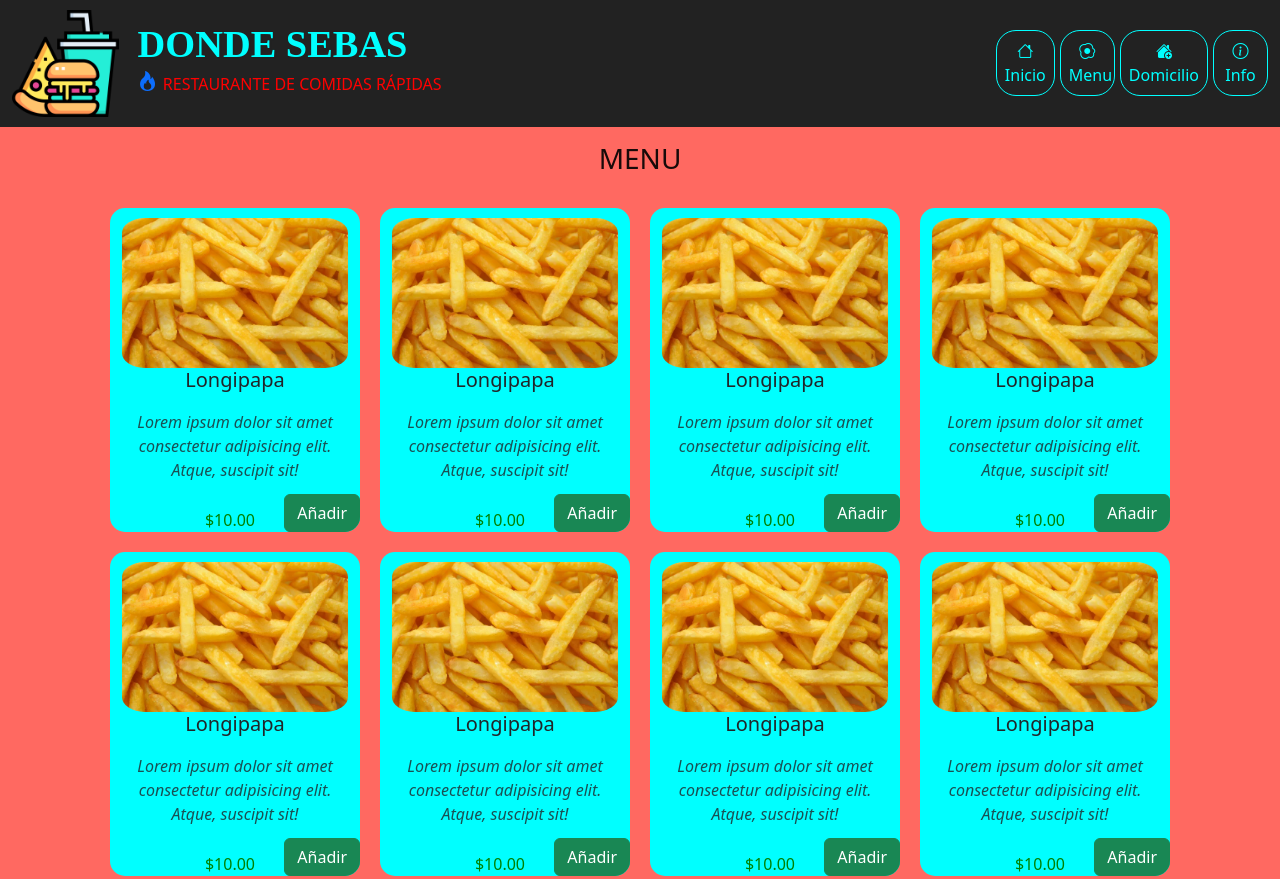
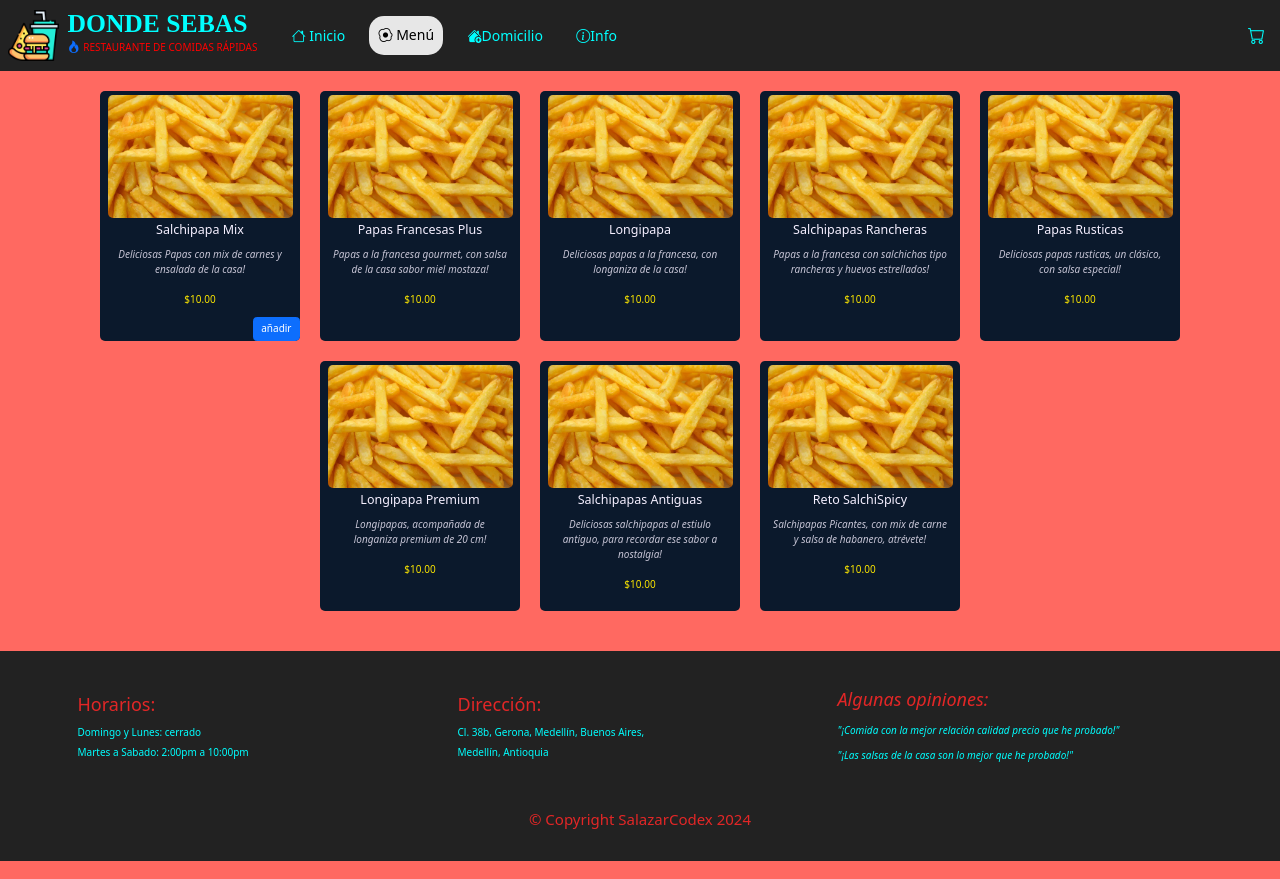
Before and after one commit to Morgone12/dondesebas, a plain HTML site: page menu.html in a window 1280 px wide. Shown: the top 879 px of the page. Drawn offline with nearby package versions, Linux system fonts and the light colour scheme.

Commit message:
add advances on addToCart function and extractMenuItemData function.

```diff
--- a/js/script.js
+++ b/js/script.js
@@ -81,7 +81,7 @@ $(function () {
     $ajaxUtils.sendGetRequest(
       menuHtml,
       function (responseText) {
-        document.querySelector("#main-menu-content").innerHTML = responseText;
+        document.getElementById("main-menu-content").innerHTML = responseText;
       },
       false
     );
--- a/menu.html
+++ b/menu.html
@@ -23,7 +23,7 @@
   </head>
   <body>
     <header>
-      <nav class="navbar navbar-expand-lg navbar-light fixed-top!important">
+      <nav class="navbar navbar-expand-lg navbar-light fixed-top">
         <div id="header-nav" class="container-fluid">
           <a id="logo-container" href="index.html" class="d-none d-sm-block">
             <img id="logo-img" src="images/comida-rapida.png" alt="Logo" />
@@ -52,40 +52,43 @@
           </button>
 
           <div class="collapse navbar-collapse" id="collapsable-nav">
-            <ul class="navbar-nav ms-auto nav-list">
+            <ul class="navbar-nav nav-list">
               <li class="nav-item">
                 <a class="nav-link" href="index.html">
-                  <i class="bi bi-house"></i
-                  ><br class="d-none d-sm-block" />Inicio
+                  <i class="bi bi-house"></i> Inicio
                 </a>
               </li>
-              <li class="nav-item men">
+              <li class="nav-item active">
                 <a class="nav-link" href="menu.html">
                   <i class="bi bi-egg-fried"></i>
-                  <br class="d-none d-sm-block" />Menu
-                </a>
-              </li>
-              <li class="nav-item domicilios">
-                <a class="nav-link" href="contactanos.html">
-                  <i class="bi bi-house-add-fill"></i
-                  ><br class="d-none d-sm-block" />Domicilio
+                  Menú
                 </a>
               </li>
               <li class="nav-item">
-                <a class="nav-link info" href="acercade.html">
-                  <i class="bi bi-info-circle"></i
-                  ><br class="d-none d-sm-block" />Info
+                <a class="nav-link domicilios" href="contactanos.html">
+                  <i class="bi bi-house-add-fill"></i>Domicilio
+                </a>
+              </li>
+              <li class="nav-item">
+                <a class="nav-link" href="acercade.html">
+                  <i class="bi bi-info-circle"></i>Info
                 </a>
               </li>
             </ul>
+            <div id="cart-button" class="cart-button">
+              <div class="cart-container">
+                <a href="#" class="nav-link"><i class="bi bi-cart"></i></a>
+                <ul id="cart-list" class="cart-list invisible-cart overflow-auto">
+                  <h3>Tus agregados al carrito:</h3>
+                </ul>
+              </div>
+            </div>
           </div>
         </div>
       </nav>
     </header>
 
-    <div id="main-menu-content" class="container-fluid">
-
-    </div>
+    <div id="main-menu-content" class="container-fluid"></div>
     <!--  End of #main-content -->
 
     <footer class="panel-footer">
@@ -125,5 +128,6 @@
       integrity="sha384-YvpcrYf0tY3lHB60NNkmXc5s9fDVZLESaAA55NDzOxhy9GkcIdslK1eN7N6jIeHz"
       crossorigin="anonymous"
     ></script>
+    <script src="./js/cart.js"></script>
   </body>
 </html>
--- a/snippets/home-snippet.html
+++ b/snippets/home-snippet.html
@@ -6,7 +6,7 @@
     <div class="home-tile col-md-4 col-sm-6 col-xs-12">
       <a href="menu.html"
         onclick="ds.cargarMenu();"><div id="menu-tile">
-          <span>menu</span>
+          <span>Menú</span>
         </div>
       </a>
     </div>
@@ -14,7 +14,7 @@
     <div class="home-tile col-md-4 col-sm-6 col-xs-12">
       <a href="specials.html"
       onclick="ds.cargarEspeciales();"><div id="specials-tile">
-          <span>especiales</span>
+          <span>Especiales</span>
         </div>
       </a>
     </div>
@@ -31,7 +31,7 @@
             loading="lazy"
             referrerpolicy="no-referrer-when-downgrade"
           ></iframe>
-          <span>ubicacion</span>
+          <span>Ubicación</span>
         </div>
       </a>
     </div>
--- a/snippets/menu-snippet.html
+++ b/snippets/menu-snippet.html
@@ -1,6 +1,35 @@
 <h3 class="text-center">Menu</h3>
       <section class="row">
-        <div class="menu-item-tile col-xs-12 col-sm-4 col-md-3">
+        <div id="menu-item-1" class="menu-item-tile col-xs-12 col-sm-4 col-md-3">
+          <div class="img-responsive menu-item-photo">
+            <img class="menu-item-photo"
+              src="images/menu-tiles.jpg.jpg"
+              alt=""
+            />
+          </div>
+          <h5 class="text-center">Salchipapa Mix</h5>
+          <p>
+            Deliciosas Papas con mix de carnes y ensalada de la casa!
+          </p>
+          <div class="text-center price">$10.00</div>
+          <button id="menu_item_button" class="btn btn-primary">añadir</button>
+        </div>
+
+        <div id="menu-item-2" class="menu-item-tile col-xs-12 col-sm-4 col-md-3">
+          <div class="img-responsive menu-item-photo">
+            <img class="menu-item-photo"
+              src="images/menu-tiles.jpg.jpg"
+              alt=""
+            />
+          </div>
+          <h5 class="text-center">Papas Francesas Plus</h5>
+          <p>
+            Papas a la francesa gourmet, con salsa de la casa sabor miel mostaza!
+          </p>
+          <div class="text-center price">$10.00</div>
+        </div>
+
+        <div id="menu-item-3" class="menu-item-tile col-xs-12 col-sm-4 col-md-3">
           <div class="img-responsive menu-item-photo">
             <img class="menu-item-photo"
               src="images/menu-tiles.jpg.jpg"
@@ -9,122 +38,78 @@
           </div>
           <h5 class="text-center">Longipapa</h5>
           <p>
-            Lorem ipsum dolor sit amet consectetur adipisicing elit. Atque,
-            suscipit sit!
+            Deliciosas papas a la francesa, con longaniza de la casa!
           </p>
           <div class="text-center price">$10.00</div>
-          <button type="button" class="btn btn-success">Añadir</button>
         </div>
 
-        <div class="menu-item-tile col-xs-12 col-sm-4 col-md-3">
+        <div id="menu-item-4" class="menu-item-tile col-xs-12 col-sm-4 col-md-3">
           <div class="img-responsive menu-item-photo">
             <img class="menu-item-photo"
               src="images/menu-tiles.jpg.jpg"
               alt=""
             />
           </div>
-          <h5 class="text-center">Longipapa</h5>
+          <h5 class="text-center">Salchipapas Rancheras</h5>
           <p>
-            Lorem ipsum dolor sit amet consectetur adipisicing elit. Atque,
-            suscipit sit!
+            Papas a la francesa con salchichas tipo rancheras y huevos estrellados!
           </p>
           <div class="text-center price">$10.00</div>
-          <button type="button" class="btn btn-success">Añadir</button>
         </div>
 
-        <div class="menu-item-tile col-xs-12 col-sm-4 col-md-3">
+        <div id="menu-item-5" class="menu-item-tile col-xs-12 col-sm-4 col-md-3">
           <div class="img-responsive menu-item-photo">
             <img class="menu-item-photo"
               src="images/menu-tiles.jpg.jpg"
               alt=""
             />
           </div>
-          <h5 class="text-center">Longipapa</h5>
+          <h5 class="text-center">Papas Rusticas</h5>
           <p>
-            Lorem ipsum dolor sit amet consectetur adipisicing elit. Atque,
-            suscipit sit!
+            Deliciosas papas rusticas, un clásico, con salsa especial!
           </p>
           <div class="text-center price">$10.00</div>
-          <button type="button" class="btn btn-success">Añadir</button>
         </div>
 
-        <div class="menu-item-tile col-xs-12 col-sm-4 col-md-3">
+        <div id="menu-item-6" class="menu-item-tile col-xs-12 col-sm-4 col-md-3">
           <div class="img-responsive menu-item-photo">
             <img class="menu-item-photo"
               src="images/menu-tiles.jpg.jpg"
               alt=""
             />
           </div>
-          <h5 class="text-center">Longipapa</h5>
+          <h5 class="text-center">Longipapa Premium</h5>
           <p>
-            Lorem ipsum dolor sit amet consectetur adipisicing elit. Atque,
-            suscipit sit!
+            Longipapas, acompañada de longaniza premium de 20 cm!
           </p>
           <div class="text-center price">$10.00</div>
-          <button type="button" class="btn btn-success">Añadir</button>
         </div>
 
-        <div class="menu-item-tile col-xs-12 col-sm-4 col-md-3">
+        <div id="menu-item-7" class="menu-item-tile col-xs-12 col-sm-4 col-md-3">
           <div class="img-responsive menu-item-photo">
             <img class="menu-item-photo"
               src="images/menu-tiles.jpg.jpg"
               alt=""
             />
           </div>
-          <h5 class="text-center">Longipapa</h5>
+          <h5 class="text-center">Salchipapas Antiguas</h5>
           <p>
-            Lorem ipsum dolor sit amet consectetur adipisicing elit. Atque,
-            suscipit sit!
+            Deliciosas salchipapas al estiulo antiguo, para recordar ese sabor a nostalgia!
           </p>
           <div class="text-center price">$10.00</div>
-          <button type="button" class="btn btn-success">Añadir</button>
         </div>
 
-        <div class="menu-item-tile col-xs-12 col-sm-4 col-md-3">
+        <div id="menu-item-8" class="menu-item-tile col-xs-12 col-sm-4 col-md-3">
           <div class="img-responsive menu-item-photo">
             <img class="menu-item-photo"
               src="images/menu-tiles.jpg.jpg"
               alt=""
             />
           </div>
-          <h5 class="text-center">Longipapa</h5>
+          <h5 class="text-center">Reto SalchiSpicy</h5>
           <p>
-            Lorem ipsum dolor sit amet consectetur adipisicing elit. Atque,
-            suscipit sit!
+            Salchipapas Picantes, con mix de carne y salsa de habanero, atrévete!
           </p>
           <div class="text-center price">$10.00</div>
-          <button type="button" class="btn btn-success">Añadir</button>
-        </div>
-
-        <div class="menu-item-tile col-xs-12 col-sm-4 col-md-3">
-          <div class="img-responsive menu-item-photo">
-            <img class="menu-item-photo"
-              src="images/menu-tiles.jpg.jpg"
-              alt=""
-            />
-          </div>
-          <h5 class="text-center">Longipapa</h5>
-          <p>
-            Lorem ipsum dolor sit amet consectetur adipisicing elit. Atque,
-            suscipit sit!
-          </p>
-          <div class="text-center price">$10.00</div>
-          <button type="button" class="btn btn-success">Añadir</button>
-        </div>
-
-        <div class="menu-item-tile col-xs-12 col-sm-4 col-md-3">
-          <div class="img-responsive menu-item-photo">
-            <img class="menu-item-photo"
-              src="images/menu-tiles.jpg.jpg"
-              alt=""
-            />
-          </div>
-          <h5 class="text-center">Longipapa</h5>
-          <p>
-            Lorem ipsum dolor sit amet consectetur adipisicing elit. Atque,
-            suscipit sit!
-          </p>
-          <div class="text-center price">$10.00</div>
-          <button type="button" class="btn btn-success">Añadir</button>
         </div>
       </section>
--- a/style.css
+++ b/style.css
@@ -1,5 +1,9 @@
 body {
   background-color: #ff6961;
+}
+
+html {
+  font-size: 62.5%;
 }
 
 * {
@@ -28,6 +32,10 @@ img {
   display: flex;
   justify-content: space-between;
   align-items: center;
+  position: fixed;
+  top: 0;
+  left: 0;
+  z-index: 1000;
 }
 
 .navbar-toggler {
@@ -51,7 +59,7 @@ img {
 }
 
 #logo-container {
-  width: 10%;
+  width: 6rem;
 }
 
 #logo-img {
@@ -71,7 +79,7 @@ img {
   font-family: "Lora", serif;
   text-transform: uppercase;
   text-shadow: 1px 1px 1px #222;
-  font-size: 1.5em;
+  font-size: 1rem;
   line-height: 0.75;
   font-weight: bold;
 }
@@ -85,19 +93,31 @@ img {
 
 .nav-list {
   justify-content: space-between;
-  gap: 5px;
+  margin-left: 1.5rem;
+  gap: 1.5rem;
 }
 
-.nav-list a {
-  color: cyan;
+.nav-item {
+  padding: 0.3em;
   text-align: center;
-  border: 1px solid cyan;
-  border-radius: 20px;
+  border-radius: 1.5rem;
+  font-size: 1.4rem;
 }
 
-.nav-list a:hover {
+.nav-item a {
+  color: cyan;
+}
+
+.nav-item.active, .nav-item.active a {
+  background-color: #e7e7e7; /* Cambia el fondo a blanco */
+  padding: 0.3em;
+  text-align: center;
+  border-radius: 1.5rem;
+  color: black;
+}
+
+.nav-list .nav-item:hover {
   background: #e7e7e7;
-  border-radius: 20px;
 }
 
 .nav-list span {
@@ -112,8 +132,8 @@ img {
 #main-content img {
   width: 100%;
   padding: 0;
-  margin: 10px 0;
-  border: 1px solid red;
+  margin: 9rem 0 3rem;
+  border: 1px solid cyan;
   border-radius: 5%;
 }
 /* END HEADER */
@@ -140,8 +160,7 @@ img {
   right: 0;
   width: 100%;
   text-align: center;
-  text-transform: uppercase;
-  font-size: 1.6em;
+  font-size: 1.8rem;
   background-color: #000;
   color: #fff;
   opacity: 0.8;
@@ -150,7 +169,7 @@ img {
 #menu-tile:hover,
 #specials-tile:hover,
 #map-tile:hover {
-  box-shadow: 0 1px 5px 1px cyan;
+  box-shadow: 0 1px 5px 1px red;
 }
 
 #menu-tile {
@@ -172,19 +191,15 @@ img {
 /* Large devices only */
 @media (min-width: 1200px) {
   .navbar-brand h1 {
-    font-size: 3vw;
+    font-size: 2vw;
   }
 
   .navbar-brand span {
     font-size: 0.8em;
   }
 
-  .nav-link .domicilios{
+  .nav-link .domicilios {
     width: 100px;
-  }
-
-  .men, .info {
-    width: 55px;
   }
 }
 
@@ -198,11 +213,12 @@ img {
     font-size: 0.7em;
   }
 
-  .nav-link .domicilios{
+  .nav-link .domicilios {
     width: 100px;
   }
 
-  .men, .info {
+  .men,
+  .info {
     width: 55px;
   }
 }
@@ -326,21 +342,89 @@ img {
 #testimonials > span,
 #address > span {
   color: rgba(238, 39, 39, 0.945);
-  font-size: 1.3em;
+  font-size: 1.8em;
 }
 
 #copyright {
   color: rgba(238, 39, 39, 0.945);
+  font-size: 1.5rem;
 }
 /* Footer styles end*/
 
 /*Menu html styles*/
+
+.cart-button {
+  position: absolute;
+  right: 1.5rem;
+  font-size: 1.7rem;
+  color: cyan;
+}
+
+.cart-button-light {
+  background-color: cyan;
+  color: black;
+  padding: calc(1rem);
+  border-radius: 1.5rem;
+  right: 0.5rem;
+}
+
+.cart-container {
+  position: relative;
+}
+
+.cart-list {
+  background-color: #222;
+  width: 20rem;
+  height: 30rem;
+  max-height: 40rem;
+  position: absolute;
+  top: 4.5rem;
+  right: -1rem;
+  padding: 0;
+  border: 0.1rem cyan solid;
+  border-radius: 0.5rem;
+  color: cyan;
+  /* overflow-y: auto; */
+}
+
+.cart-list > h3 {
+  text-align: center;
+  width: 100%;
+  color: cyan;
+  margin: auto;
+  background-color: rgb(11, 25, 44);;
+}
+
+.cart-list::-webkit-scrollbar {
+  width: 8px; /* Ancho de la barra */
+}
+
+/* Estilo para el thumb (la parte que se arrastra) */
+.cart-list::-webkit-scrollbar-thumb {
+  background-color: #888; /* Color del thumb */
+  border-radius: 10px;     /* Bordes redondeados */
+}
+
+/* Estilo cuando se hace hover sobre el thumb */
+.cart-list::-webkit-scrollbar-thumb:hover {
+  background-color: #555; /* Cambiar el color cuando el cursor está sobre el thumb */
+}
+
+/* Estilo para la pista del scroll */
+.cart-list::-webkit-scrollbar-track {
+  background-color: #f1f1f1; /* Color del fondo de la pista */
+}
+
+.invisible-cart {
+  display: none;
+}
+
 #main-menu-content > section {
   justify-content: center;
 }
 
 #main-menu-content > h3 {
-  padding: 15px;
+  margin: 3rem;
   text-transform: uppercase;
   color: black;
   opacity: 0.9;
@@ -348,21 +432,23 @@ img {
 
 .menu-item-tile {
   position: relative;
-  background-color: cyan;
+  background-color: rgb(11, 25, 44);
   margin: 10px;
-  border-radius: 15px;
-  width: 250px;
+  color: rgb(245, 239, 255);
+  border-radius: 0.5rem;
+  width: 20rem;
+  height: 25rem;
   overflow: hidden;
-  max-height: 370px;
+  max-height: 37rem;
 }
 
 .menu-item-photo {
-  margin-top: 5px;
-  border-radius: 10%;
+  margin: 0.2rem 0 0.2rem 0;
+  border-radius: 0.5rem;
 }
 
 .menu-item-tile p {
-  padding: 10px;
+  padding: 0.5rem;
   text-align: center;
   font-style: italic;
   opacity: 0.8;
@@ -375,7 +461,6 @@ img {
 .menu-item-detail {
   font-style: italic;
   text-align: center;
-  padding-right: 10px;
 }
 
 .menu-item-detail p {
@@ -383,9 +468,7 @@ img {
 }
 
 .price {
-  color: green;
-  text-align: center;
-  margin-right: 10px;
+  color: #f9e400;
 }
 
 .menu-item-detail .menu-item-name {
```
Also changed, not shown: index.html (+10 -9 lines), js/cart.js (added, +72 -0 lines), specials.html (+1 -1 lines).
